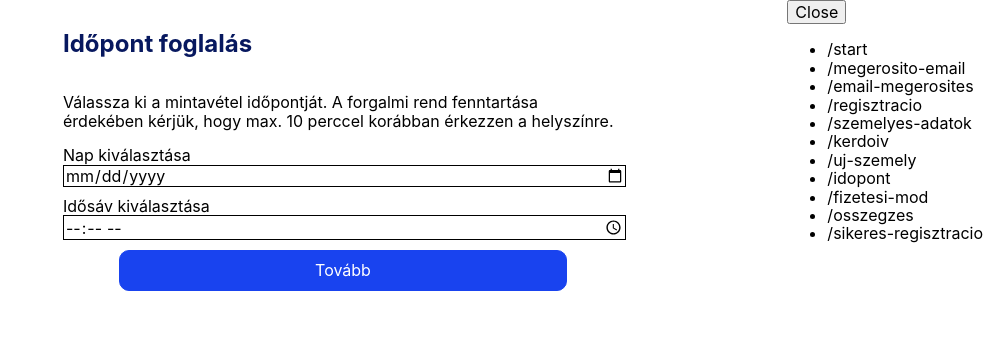
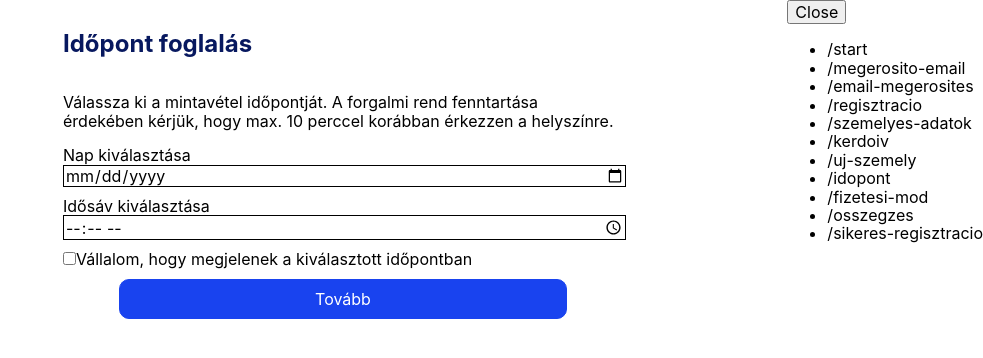
Before and after one commit to rollethu/noe, a React (Create React App) app in the folder code/frontend/: page /idopont in a window 1280 px wide. Shown: the top 358 px of the page, without its empty margins (297-1280 px from the left). Built offline with nearby package versions, Linux system fonts and the light colour scheme.

Commit message:
Add promise to be there on Time screen

```diff
--- a/code/frontend/src/UI.jsx
+++ b/code/frontend/src/UI.jsx
@@ -33,8 +33,17 @@ export function Field({
   options,
   hidden,
   helpText,
+  required,
 }) {
   const errors = allErrors[name];
+  let errorMessage;
+  if (errors) {
+    if (errors.type === "required") {
+      errorMessage = "Ez a mező kötelező.";
+    } else {
+      errorMessage = errors.message;
+    }
+  }
   return (
     <InputGroup hidden={hidden}>
       {type === "checkbox" ? (
@@ -47,6 +56,7 @@ export function Field({
             register={register}
             options={options}
             id={name}
+            required={required}
           />
           {label}
         </Label>
@@ -61,31 +71,37 @@ export function Field({
             register={register}
             options={options}
             id={name}
+            required={required}
           />
         </>
       )}
-      {(errors || helpText) && (
-        <HelpBlock error>{errors?.message || helpText}</HelpBlock>
+      {(errorMessage || helpText) && (
+        <HelpBlock error>{errorMessage || helpText}</HelpBlock>
       )}
     </InputGroup>
   );
 }
 
-export function Input({ value, name, type, register, options }) {
+export function Input({ value, name, type, register, options, required }) {
   if (type === "checkbox") {
     return (
       <input
         id={name}
         className="Input Inline"
         name={name}
-        ref={register()}
+        ref={register({ required })}
         type={type}
         value={value} // Value instead of true
       />
     );
   } else if (type === "select") {
     return (
-      <select className="Input" name={name} ref={register()} type={type}>
+      <select
+        className="Input"
+        name={name}
+        ref={register({ required })}
+        type={type}
+      >
         {options.map((option) => (
           <option key={option.value} value={option.value}>
             {option.text}
@@ -98,7 +114,7 @@ export function Input({ value, name, type, register, options }) {
     <input
       className="Input"
       name={name}
-      ref={register()}
+      ref={register({ required })}
       type={type || "text"}
     />
   );
--- a/code/frontend/src/screens/Time.jsx
+++ b/code/frontend/src/screens/Time.jsx
@@ -19,6 +19,7 @@ export default function Time() {
   } = React.useContext(AppointmentContext);
 
   const onSubmit = async (values) => {
+    delete values.promiseToCome;
     let appointmentUrl = appointment.url;
     if (process.env.NODE_ENV === "development") {
       appointmentUrl =
@@ -75,6 +76,14 @@ export default function Time() {
           type="time"
           errors={errors}
         />
+        <Field
+          register={register}
+          name="promiseToCome"
+          label="Vállalom, hogy megjelenek a kiválasztott időpontban"
+          type="checkbox"
+          errors={errors}
+          required
+        />
         <Button type="submit">{TXT_SUBMIT_BUTTON}</Button>
       </Form>
     </View>
```
